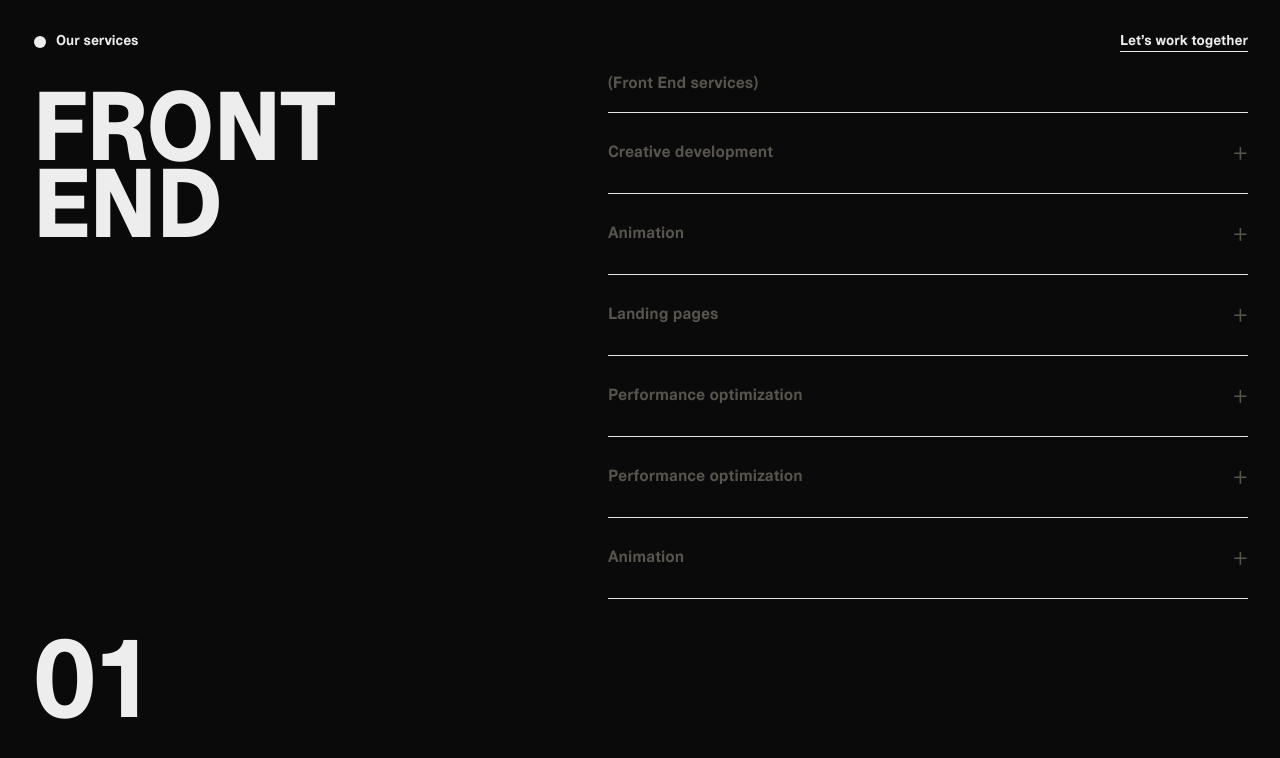
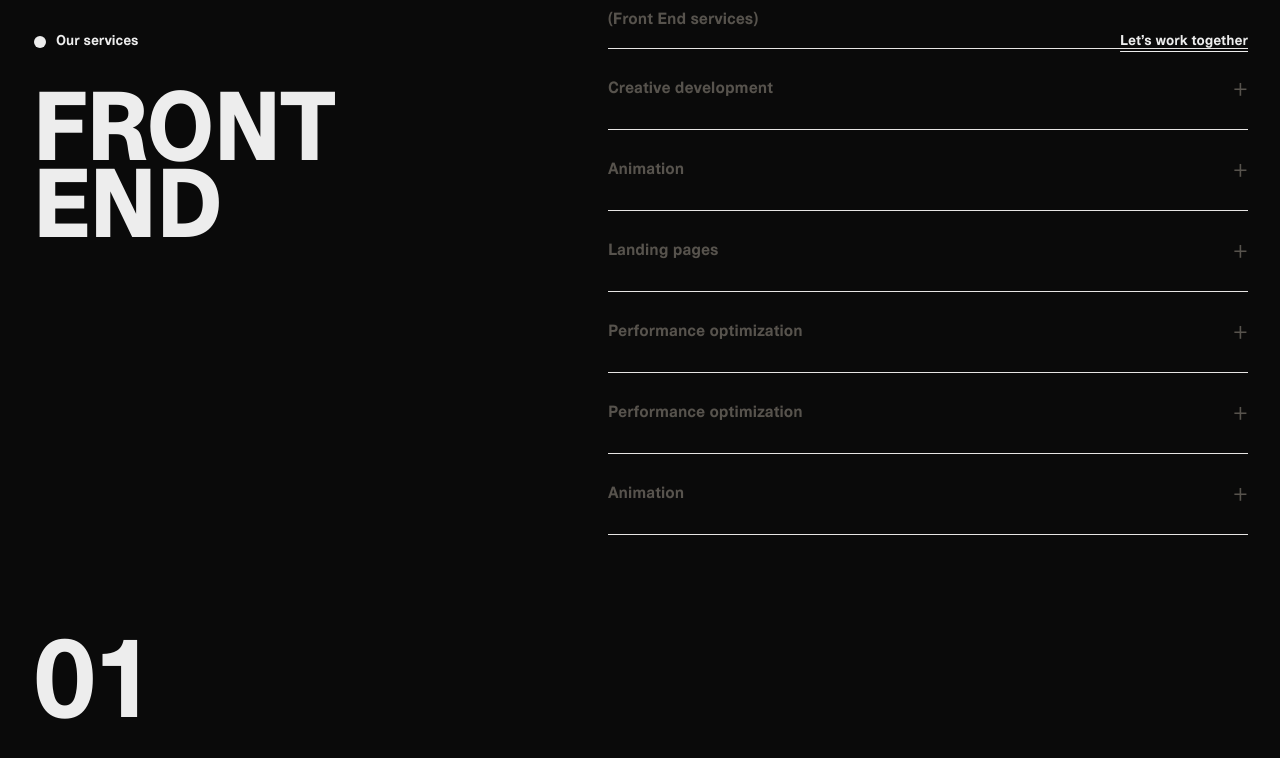
Before and after one commit to vli777/plaid, a Next.js app in the folder landing/: page / in a window 1280 px wide. Shown: the top 758 px of the page. Built offline with nearby package versions, Linux system fonts and the light colour scheme; no server answers.

Commit message:
style(LandingPage): remove top padding from panel list container

```diff
--- a/landing/src/components/LandingPage.tsx
+++ b/landing/src/components/LandingPage.tsx
@@ -12,7 +12,7 @@
   return (
     <div className="flex flex-col h-screen">
       <Header {...header} />
-      <div className="flex-1 overflow-y-auto snap-y snap-mandatory pt-16">
+      <div className="flex-1 overflow-y-auto snap-y snap-mandatory">
         <PanelList panels={panels} />
       </div>
     </div>
```
